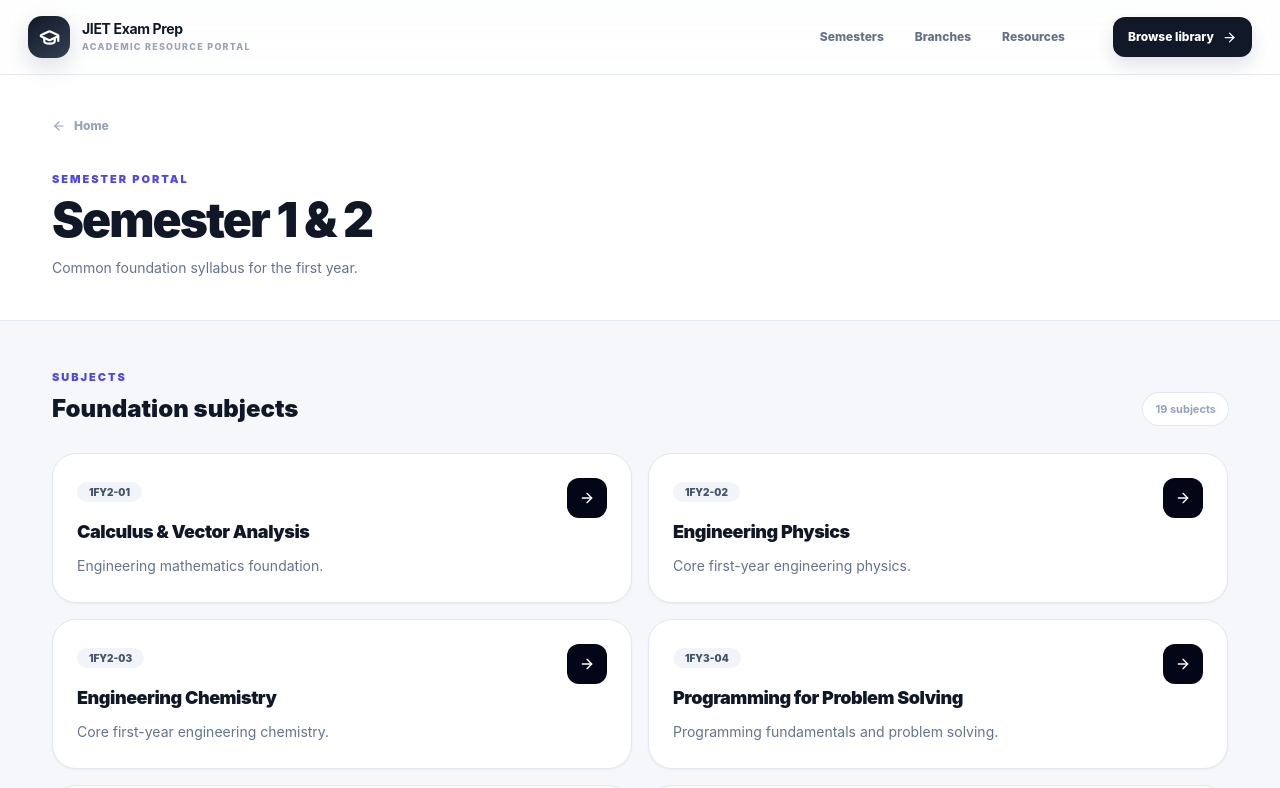
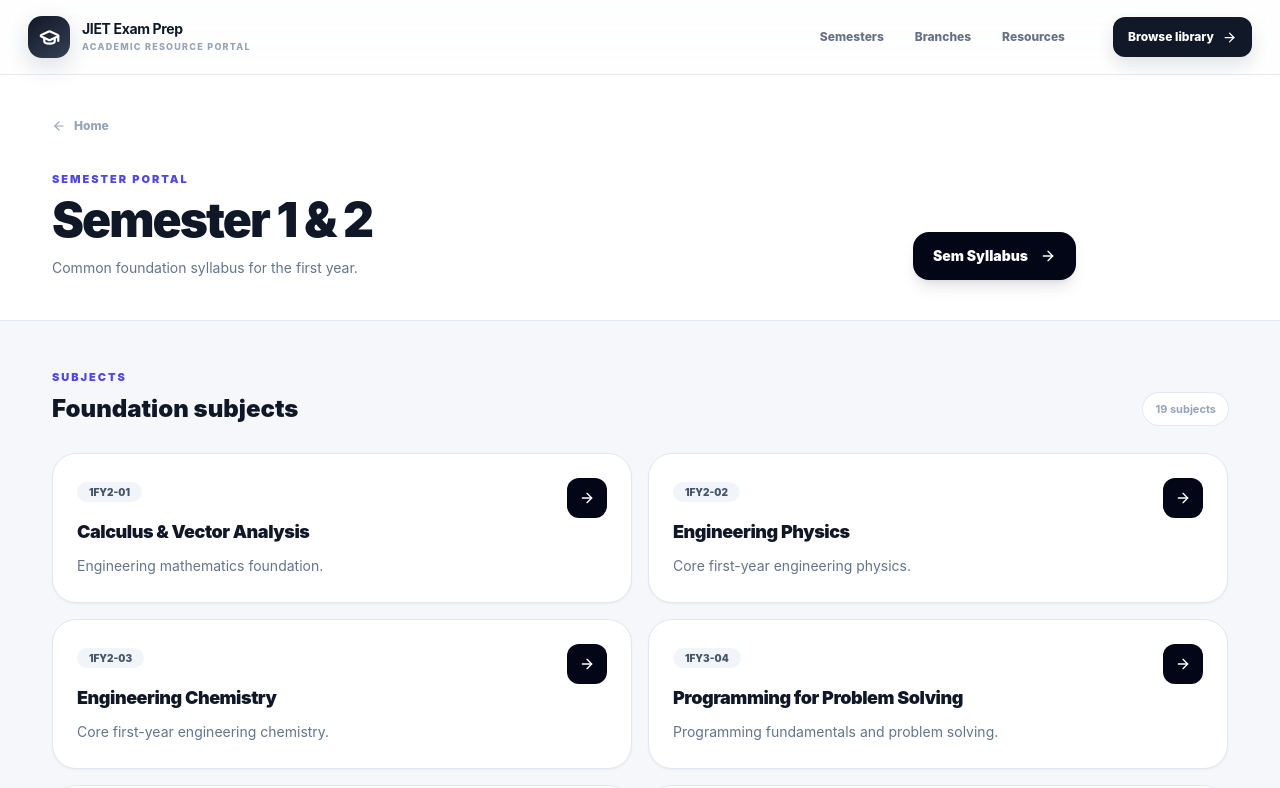
Before and after one commit to codingwithdinu/JIET-EXAM-PREP, a Next.js app: page /semester/1-2 in a window 1280 px wide. Shown: the top 788 px of the page. Built offline with nearby package versions, Linux system fonts and the light colour scheme.

Commit message:
add semester syllabus drive button

```diff
--- a/app/semester/[semester]/page.tsx
+++ b/app/semester/[semester]/page.tsx
@@ -200,7 +200,8 @@ export default async function SemesterPage({
             <ArrowLeft size={14} /> Home
           </Link>
 
-          <div className="mt-8 max-w-3xl">
+          <div className="mt-8 flex max-w-5xl flex-col gap-6 lg:flex-row lg:items-end lg:justify-between">
+          <div>
             <p className="text-[11px] font-black uppercase tracking-[.18em] text-indigo-600">
               Semester portal
             </p>
@@ -211,6 +212,20 @@ export default async function SemesterPage({
               {semester.description}
             </p>
           </div>
+
+          {common && (
+            <a
+              href="https://drive.google.com/file/d/1IS4lMPler_dUiZ1oCJaXtPszjiH3uixo/view?usp=drive_link"
+              target="_blank"
+              rel="noopener noreferrer"
+              title="Open Semester Syllabus in Google Drive"
+              className="inline-flex shrink-0 items-center justify-center gap-3 rounded-2xl bg-slate-950 px-5 py-3.5 text-sm font-black text-white shadow-lg shadow-slate-950/10 transition hover:-translate-y-0.5 hover:bg-indigo-600 hover:shadow-xl"
+            >
+              <span>Sem Syllabus</span>
+              <ArrowRight size={16} />
+            </a>
+          )}
+        </div>
         </div>
       </section>
 
```
